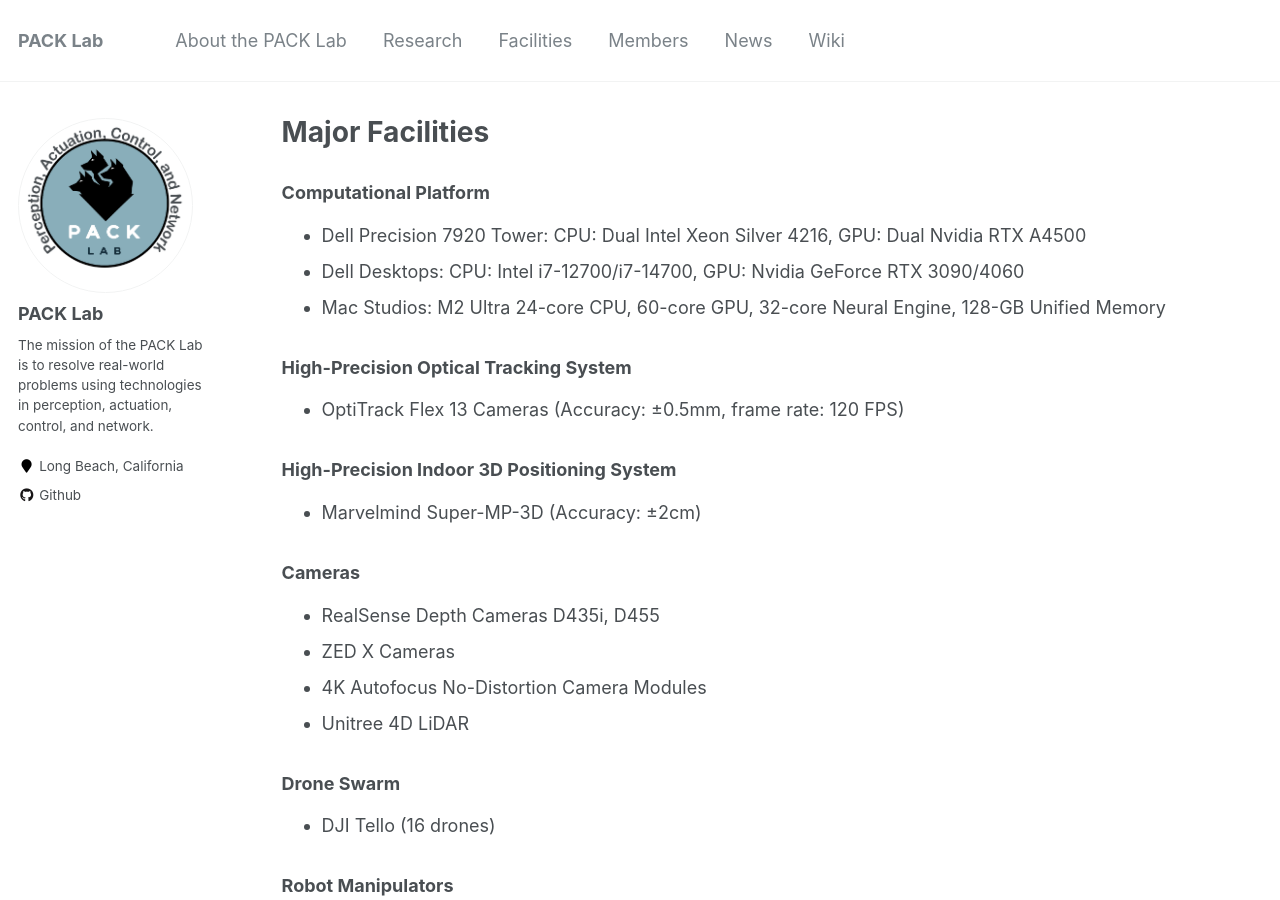
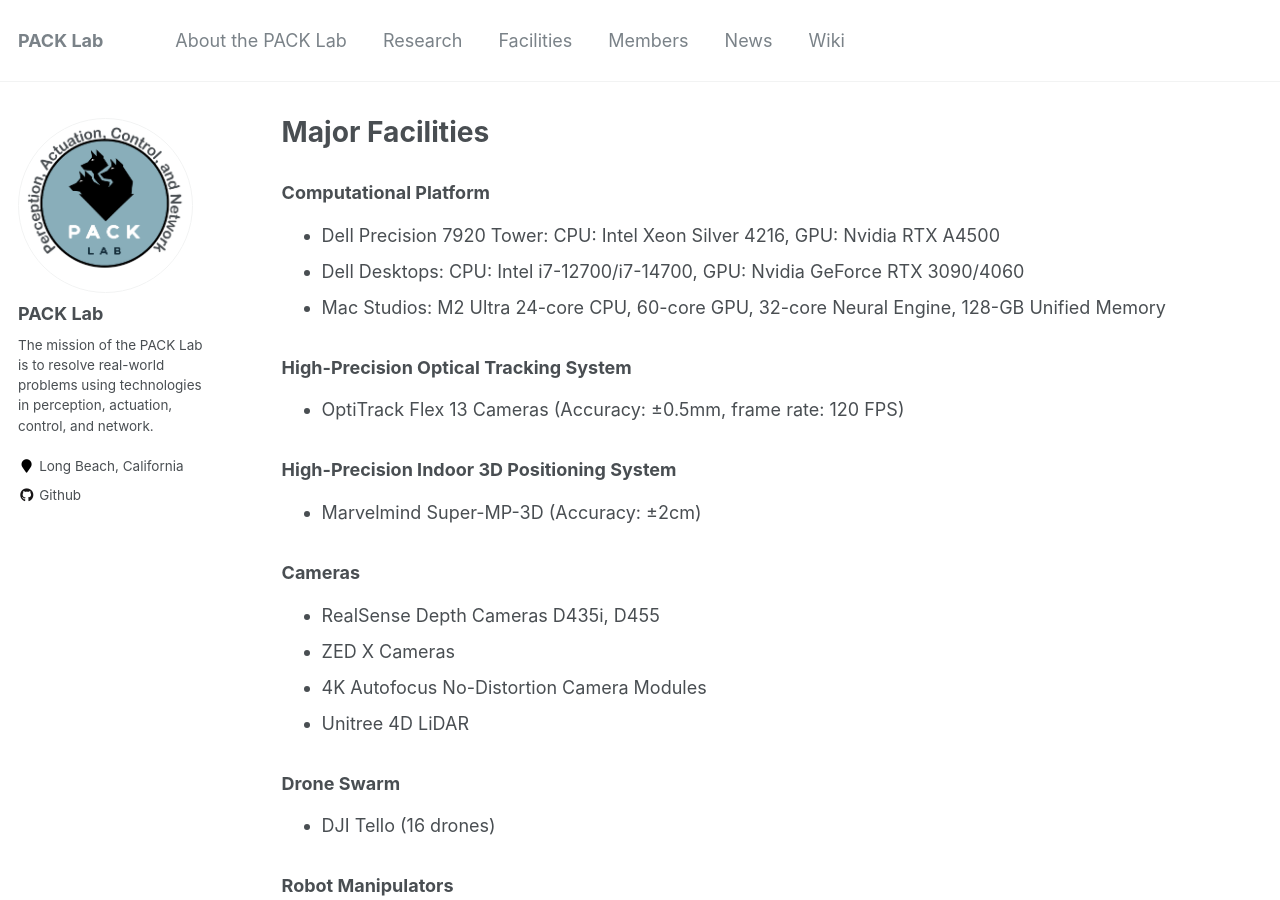
Before and after one commit to pack-lab/pack-lab.github.io, a Jekyll site: the page built from _pages/facilities.md, in a window 1280 px wide and 900 px high. Built offline with Jekyll 4.4.1, drawn with Linux system fonts in a browser that asks for light colours.

Commit message:
Update facilities.md

```diff
--- a/_pages/facilities.md
+++ b/_pages/facilities.md
@@ -6,7 +6,7 @@
 ---
 
 ### Computational Platform
-* Dell Precision 7920 Tower: CPU: Dual Intel Xeon Silver 4216, GPU: Dual Nvidia RTX A4500
+* Dell Precision 7920 Tower: CPU: Intel Xeon Silver 4216, GPU: Nvidia RTX A4500
 * Dell Desktops: CPU: Intel i7-12700/i7-14700, GPU: Nvidia GeForce RTX 3090/4060
 * Mac Studios: M2 Ultra 24-core CPU, 60-core GPU, 32-core Neural Engine, 128-GB Unified Memory
 
```
